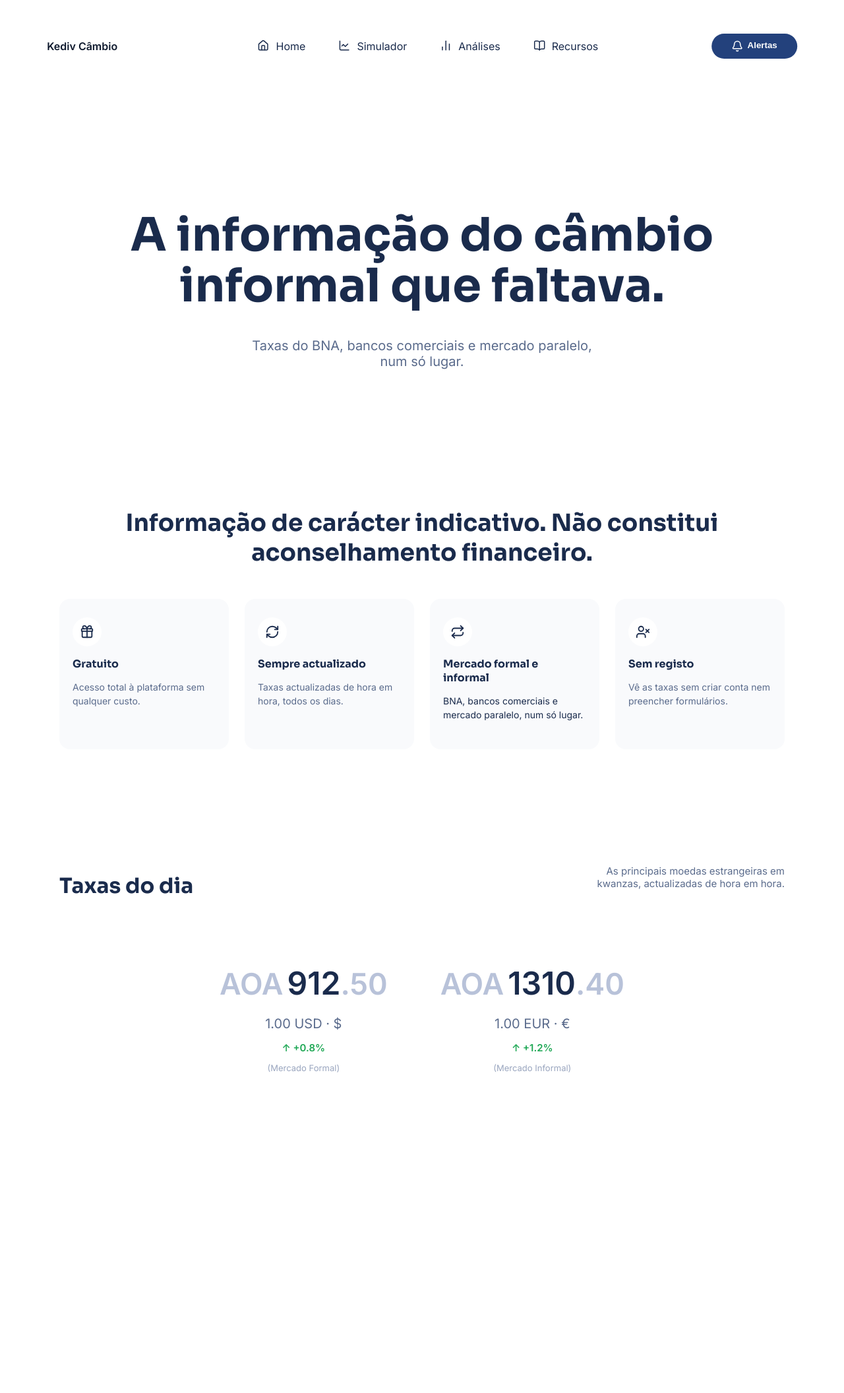
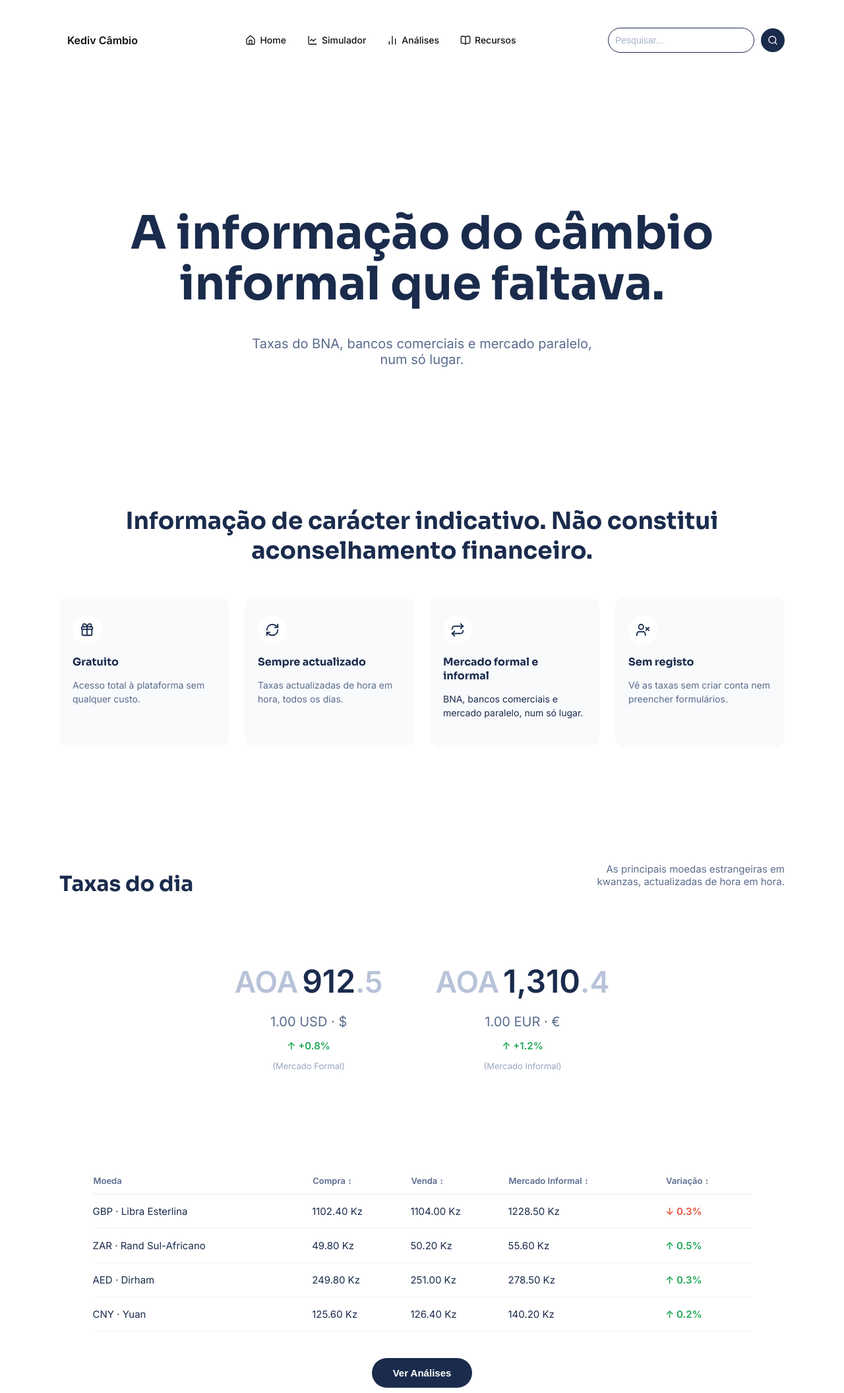
Before and after one commit to Stormzy377/Kediv-cambio, a React (Vite) app: page / in a window 1280 px wide. Shown: the whole page at 66% size. Before the commit the page ends 1728 px from the top, so only its background shows below. Built offline with nearby package versions, Linux system fonts and the light colour scheme; the HTML template or start-up script is replaced by a standard one.

Commit message:
feat: novos avanços

```diff
--- a/src/App.jsx
+++ b/src/App.jsx
@@ -2,6 +2,7 @@ import Navbar from "./components/Navbar/Navbar";
 import Hero from "./components/Hero/Hero";
 import Features from "./components/FeatureBadges/Features";
 import RatesSection from "./components/RatesSection/RatesSection";
+import RatesTable from "./components/RatesSection/RatesTable"
 
 function App() {
   return (
@@ -10,6 +11,7 @@ function App() {
       <Hero/>
       <Features />
       <RatesSection />
+      <RatesTable />
     </div>
   );
 }
--- a/src/components/FeatureBadges/Features.jsx
+++ b/src/components/FeatureBadges/Features.jsx
@@ -1,5 +1,6 @@
 import { Gift, RefreshCw, Repeat, UserX } from "lucide-react";
 import styles from "./Features.module.css";
+import useOnScreen from "../../hooks/useOnScreen";
 
 const features = [
   {
@@ -26,8 +27,10 @@ const features = [
 ];
 
 function Features() {
+  const [ref, isVisible] = useOnScreen();
+
   return (
-    <section className={styles.section}>
+    <section ref={ref} className={`${styles.section} ${isVisible ? styles.visible : ''}`}>
       <h2 className={styles.heading}>
         Informação de carácter indicativo. Não constitui <br />
         aconselhamento financeiro.
--- a/src/components/Hero/Hero.jsx
+++ b/src/components/Hero/Hero.jsx
@@ -1,8 +1,11 @@
 import styles from "./Hero.module.css";
+import useOnScreen from "../../hooks/useOnScreen";
 
 function Hero() {
+  const [ref, isVisible] = useOnScreen();
+
   return (
-    <section className={styles.hero}>
+    <section ref={ref} className={`${styles.hero} ${isVisible ? styles.visible : ''}`}>
 
       <h1 className={styles.title}>
         A informação do câmbio <br />
--- a/src/components/Hero/Hero.module.css
+++ b/src/components/Hero/Hero.module.css
@@ -7,6 +7,15 @@
   max-width: 1000px;
   margin: 0 auto;
   padding: 160px 40px 80px;
+
+  opacity: 0;
+  transform: translateY(24px);
+  transition: opacity 0.6s ease, transform 1s ease;
+}
+
+.hero.visible {
+  opacity: 1;
+  transform: translateY(0);
 }
 
 .title {
--- a/src/components/Navbar/Navbar.jsx
+++ b/src/components/Navbar/Navbar.jsx
@@ -1,57 +1,55 @@
-import { NavLink } from "react-router-dom";
-import { Home, LineChart, BarChart2, BookOpen, Bell } from "lucide-react";
-import styles from "./Navbar.module.css";
+import { NavLink } from 'react-router-dom';
+import { Home, LineChart, BarChart2, BookOpen, Search, Globe2 } from 'lucide-react';
+import styles from './Navbar.module.css';
+import useOnScreen from '../../hooks/useOnScreen';
 
 function Navbar() {
+  const [ref, isVisible] = useOnScreen();
+
   return (
-    <nav className={styles.navbar}>
-      <div className={styles.logo}>Kediv Câmbio</div>
+    <nav
+      ref={ref}
+      className={`${styles.navbar} ${isVisible ? styles.visible : ''}`}
+    >
+      <div className={styles.logo}>
+        <span className={styles.logoIcon}>
+        </span>
+        Kediv Câmbio
+      </div>
 
       <ul className={styles.links}>
         <li>
-          <NavLink
-            to="/"
-            end
-            className={({ isActive }) =>
-              isActive ? `${styles.navLink} ${styles.active}` : styles.navLink
-            }
-          >
-            <Home size={18} /> Home
+          <NavLink to="/" end className={({ isActive }) => isActive ? `${styles.navLink} ${styles.active}` : styles.navLink}>
+            <Home size={16} /> Home
           </NavLink>
         </li>
         <li>
-          <NavLink
-            to="/simulador"
-            className={({ isActive }) =>
-              isActive ? `${styles.navLink} ${styles.active}` : styles.navLink
-            }
-          >
-            <LineChart size={18} /> Simulador
+          <NavLink to="/simulador" className={({ isActive }) => isActive ? `${styles.navLink} ${styles.active}` : styles.navLink}>
+            <LineChart size={16} /> Simulador
           </NavLink>
         </li>
         <li>
-          <NavLink
-            to="/analises"
-            className={({ isActive }) =>
-              isActive ? `${styles.navLink} ${styles.active}` : styles.navLink
-            }
-          >
-            <BarChart2 size={18} /> Análises
+          <NavLink to="/analises" className={({ isActive }) => isActive ? `${styles.navLink} ${styles.active}` : styles.navLink}>
+            <BarChart2 size={16} /> Análises
           </NavLink>
         </li>
         <li>
-          <NavLink
-            to="/recursos"
-            className={({ isActive }) =>
-              isActive ? `${styles.navLink} ${styles.active}` : styles.navLink
-            }
-          >
-            <BookOpen size={18} /> Recursos
+          <NavLink to="/recursos" className={({ isActive }) => isActive ? `${styles.navLink} ${styles.active}` : styles.navLink}>
+            <BookOpen size={16} /> Recursos
           </NavLink>
         </li>
       </ul>
 
-      <button className={styles.alertButton}><Bell size={18} />Alertas</button>
+      <div className={styles.searchGroup}>
+        <input
+          type="text"
+          placeholder="Pesquisar..."
+          className={styles.searchInput}
+        />
+        <button className={styles.searchButton} aria-label="Pesquisar">
+          <Search size={16} />
+        </button>
+      </div>
     </nav>
   );
 }
--- a/src/components/Navbar/Navbar.module.css
+++ b/src/components/Navbar/Navbar.module.css
@@ -1,61 +1,84 @@
 .navbar {
-    position: relative;
-    top: 16px;
-    left: 50%;
-    transform: translateX(-50%);
-    z-index: 100;
-
   width: 90%;
-    max-width: 1200px;
+  max-width: 1100px;
+  margin: 24px auto 0;
 
   display: flex;
   align-items: center;
   justify-content: space-between;
-    padding: 10px 24px;
+  gap: 24px;
+  padding: 6px 8px 6px 16px;
+
+  opacity: 0;
+  transform: translateY(-16px);
+  transition: opacity 0.6s ease, transform 0.6s ease;
+}
+
+.navbar.visible {
+  transform: translateY(0);
+  opacity: 1;
 }
 
 .logo {
+  display: flex;
+  align-items: center;
+  gap: 8px;
+  color: #111111;
   font-weight: 700;
-    color: #0f1a2e;
+  white-space: nowrap;
 }
 
 .links {
   display: flex;
-    gap: 10px;
+  gap: 8px;
   list-style: none;
-}
-
-.links a {
-    color: #1a2b4c;
-    text-decoration: none;
 }
 
 .navLink {
   display: flex;
-    gap: 10px;
+  align-items: center;
+  gap: 6px;
 
-    padding: 10px 20px;
-
-    transition: transform 0.2s ease-in-out;
+  color: #111111;
+  text-decoration: none;
+  font-weight: 500;
+  font-size: 14px;
+  padding: 6px 12px;
+  border-radius: 999px;
 }
 
-.navLink:hover {
-  transform: translateY(-10%);
+.searchGroup {
+  display: flex;
+  align-items: center;
+  background-color: #ffffff;
+  border-radius: 999px;
+  padding: 4px 4px 4px 16px;
+  gap: 10px;
 }
 
-.navLink.active {
-  background-color: #ffffff;
+.searchInput {
+  border: 1px solid #1a2b4c;
+  padding: 10px 10px;
+  border-radius: 999px;
+  font-size: 14px;
   color: #1a2b4c;
+  width: 200px;
+  background: transparent;
 }
 
-.alertButton {
+.searchInput::placeholder {
+  color: #a8b3c9;
+}
+
+.searchButton {
   display: flex;
-    gap: 6px;
-    background-color: #23417c;
+  align-items: center;
+  justify-content: center;
+  width: 36px;
+  height: 36px;
+  border-radius: 50%;
+  border: none;
+  background-color: #1a2b4c;
   color: #ffffff;
-    border: none;
-    border-radius: 999px;
-    padding: 10px 30px;
-    font-weight: 600;
   cursor: pointer;
 }
--- a/src/components/RatesSection/RateFigure.jsx
+++ b/src/components/RatesSection/RateFigure.jsx
@@ -2,8 +2,11 @@ import useCountUp from "../../hooks/useCountUp";
 import styles from "./RatesSection.module.css";
 
 function RateFigure({ value, label, change, market, isVisible, delay }) {
-  const animatedValue = useCountUp(value, isVisible);
-  const [integerPart, decimalPart] = animatedValue.toFixed(2).split(".");
+  const animatedValue = useCountUp(value, isVisible, 2800);
+
+  const [integerPart, decimalPart] = animatedValue
+  .toLocaleString('en-US', { maximumFractionDigits: 2, maximumFractionDigits: 2 })
+  .split('.');
 
   return (
     <div
--- a/src/components/RatesSection/RatesSection.module.css
+++ b/src/components/RatesSection/RatesSection.module.css
@@ -75,6 +75,77 @@
   text-align: center;
 }
 
+/* Estilização da tabela de análise */
+
+.tableWrapper {
+  max-width: 999px;
+  margin-left: auto;
+  margin-right: auto;
+  margin-top: 64px;
+  opacity: 0;
+  transform: translateY(24px);
+  transition: opacity 0.6s ease, transform 0.6s ease;
+}
+
+.tableWrapper.visible {
+  opacity: 1;
+  transform: translateY(0);
+}
+
+.table {
+  width: 100%;
+  border-collapse: collapse;
+}
+
+.table th {
+  text-align: left;
+  font-size: 13px;
+  font-weight: 600;
+  color: #5a6b8c;
+  padding-bottom: 12px;
+  border-bottom: 1px solid #e4e9f2;
+}
+
+.table td {
+  padding: 16px 0;
+  font-size: 15px;
+  color: #1a2b4c;
+  border-bottom: 1px solid #eef1f7;
+}
+
+.table td.positive {
+  color: #1fa855;
+  font-weight: 600;
+}
+
+.table td.negative {
+  color: #e6543f;
+  font-weight: 600;
+}
+
+.ctaWrapper {
+  display: flex;
+  justify-content: center;
+  margin-top: 40px;
+}
+
+.ctaButton {
+  background-color: #1a2b4c;
+  color: #ffffff;
+  border: none;
+  border-radius: 999px;
+  padding: 14px 32px;
+  font-weight: 600;
+  font-size: 15px;
+  cursor: pointer;
+  transition: transform 0.2s ease-in-out;
+}
+
+.ctaButton:hover {
+  transform: scale(1.05);
+}
+
+
 @media (max-width: 600px) {
   .header {
     flex-direction: column;
--- /dev/null
+++ b/src/components/RatesSection/RatesTable.jsx
@@ -0,0 +1,80 @@
+import useOnScreen from "../../hooks/useOnScreen";
+import styles from "./RatesSection.module.css";
+
+const currencies = [
+  {
+    code: "GBP",
+    name: "Libra Esterlina",
+    buy: "1102.40 Kz",
+    sell: "1104.00 Kz",
+    informal: "1228.50 Kz",
+    change: -0.3,
+  },
+  {
+    code: "ZAR",
+    name: "Rand Sul-Africano",
+    buy: "49.80 Kz",
+    sell: "50.20 Kz",
+    informal: "55.60 Kz",
+    change: 0.5,
+  },
+  {
+    code: "AED",
+    name: "Dirham",
+    buy: "249.80 Kz",
+    sell: "251.00 Kz",
+    informal: "278.50 Kz",
+    change: 0.3,
+  },
+  {
+    code: "CNY",
+    name: "Yuan",
+    buy: "125.60 Kz",
+    sell: "126.40 Kz",
+    informal: "140.20 Kz",
+    change: 0.2,
+  },
+];
+
+
+function RatesTable() {
+    const [ref, isVisible] = useOnScreen();
+
+    return (
+        <div
+      ref={ref}
+      className={`${styles.tableWrapper} ${isVisible ? styles.visible : ''}`}
+    >
+      <table className={styles.table}>
+        <thead>
+          <tr>
+            <th>Moeda</th>
+            <th>Compra ↕</th>
+            <th>Venda ↕</th>
+            <th>Mercado Informal ↕</th>
+            <th>Variação ↕</th>
+          </tr>
+        </thead>
+        <tbody>
+          {currencies.map((c) => (
+            <tr key={c.code}>
+              <td>{c.code} · {c.name}</td>
+              <td>{c.buy}</td>
+              <td>{c.sell}</td>
+              <td>{c.informal}</td>
+              <td className={c.change >= 0 ? styles.positive : styles.negative}>
+                {c.change >= 0 ? '↑' : '↓'} {Math.abs(c.change)}%
+              </td>
+            </tr>
+          ))}
+        </tbody>
+      </table>
+
+      <div className={styles.ctaWrapper}>
+        <button className={styles.ctaButton}>Ver Análises</button>
+      </div>
+    </div>
+    );
+}
+
+export default RatesTable;
```
Also changed, not shown: 2 other files (tests, documents, lock files or other folders). Lines whose indentation alone changed are shown as unchanged.
